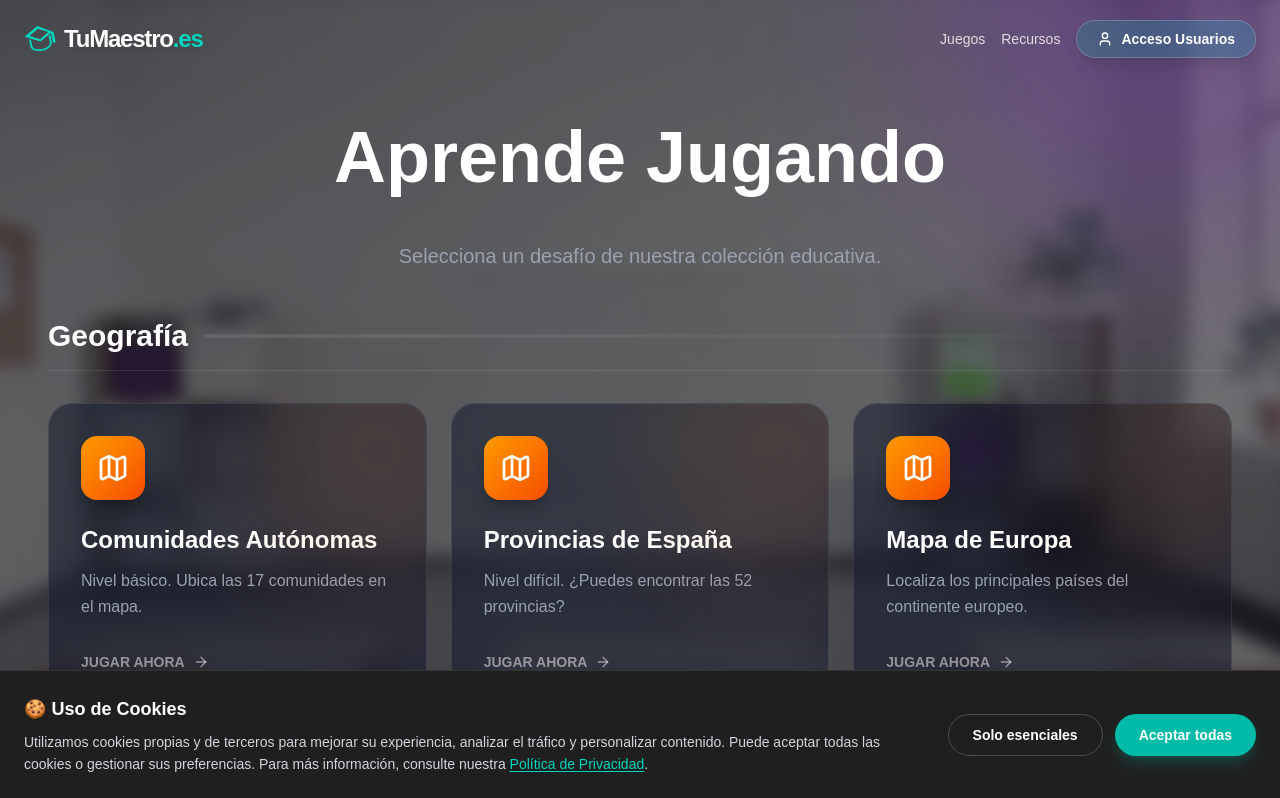
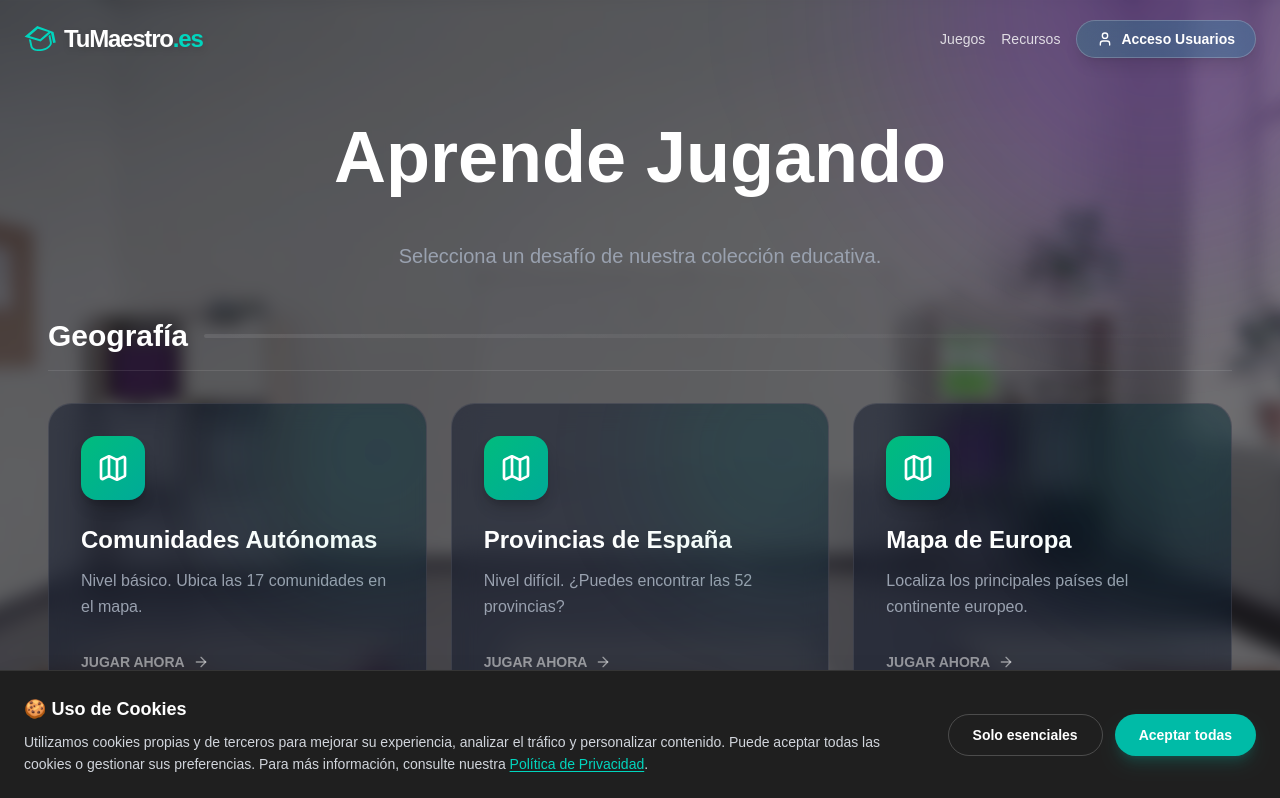
Before and after one commit to davidlpena74-bit/tumaestro, a Next.js app in the folder web/: page /juegos in a window 1280 px wide. Shown: the top 798 px of the page. Built offline with nearby package versions, Linux system fonts and the light colour scheme.

Commit message:
style: update game category colors for better distinction

```diff
--- a/web/src/app/juegos/page.tsx
+++ b/web/src/app/juegos/page.tsx
@@ -30,7 +30,7 @@ const categories: Category[] = [
                 description: 'Nivel básico. Ubica las 17 comunidades en el mapa.',
                 href: '/juegos/mapa-comunidades',
                 icon: Map,
-                color: 'from-amber-500 to-orange-600',
+                color: 'from-emerald-500 to-teal-600',
             },
             {
                 id: 'mapa',
@@ -38,7 +38,7 @@ const categories: Category[] = [
                 description: 'Nivel difícil. ¿Puedes encontrar las 52 provincias?',
                 href: '/juegos/mapa-provincias',
                 icon: Map,
-                color: 'from-amber-500 to-orange-600',
+                color: 'from-emerald-500 to-teal-600',
             },
             {
                 id: 'europe',
@@ -46,7 +46,7 @@ const categories: Category[] = [
                 description: 'Localiza los principales países del continente europeo.',
                 href: '/juegos/mapa-europa',
                 icon: Map,
-                color: 'from-amber-500 to-orange-600',
+                color: 'from-emerald-500 to-teal-600',
             },
             {
                 id: 'capitals-ue',
@@ -54,7 +54,7 @@ const categories: Category[] = [
                 description: '¿Sabes cuáles son las 27 capitales de la Unión Europea?',
                 href: '/juegos/capitales-ue',
                 icon: Map,
-                color: 'from-amber-500 to-orange-600',
+                color: 'from-emerald-500 to-teal-600',
             },
             {
                 id: 'capitals-europe',
@@ -62,7 +62,7 @@ const categories: Category[] = [
                 description: 'Reto maestro: Las 50 capitales del continente.',
                 href: '/juegos/capitales-europa',
                 icon: Map,
-                color: 'from-amber-500 to-orange-600',
+                color: 'from-emerald-500 to-teal-600',
             },
             {
                 id: 'rios',
@@ -70,7 +70,7 @@ const categories: Category[] = [
                 description: 'Identifica los principales ríos de la península.',
                 href: '/juegos/mapa-rios',
                 icon: Map,
-                color: 'from-amber-500 to-orange-600',
+                color: 'from-emerald-500 to-teal-600',
             },
             {
                 id: 'capitals-ue-match',
@@ -78,7 +78,7 @@ const categories: Category[] = [
                 description: 'Juego de arrastrar. Empareja países y capitales de la Unión Europea.',
                 href: '/juegos/capitales-ue-match',
                 icon: Puzzle,
-                color: 'from-amber-500 to-orange-600',
+                color: 'from-emerald-500 to-teal-600',
             },
             {
                 id: 'capitals-europe-match',
@@ -86,7 +86,7 @@ const categories: Category[] = [
                 description: 'Reto final de arrastrar. Las 50 capitales del continente.',
                 href: '/juegos/capitales-europa-match',
                 icon: Puzzle,
-                color: 'from-amber-500 to-orange-600',
+                color: 'from-emerald-500 to-teal-600',
             }
         ]
     },
@@ -100,7 +100,7 @@ const categories: Category[] = [
                 description: 'Reparte pizzas entre amigos. Juego visual de matemáticas.',
                 href: '/juegos/divisiones',
                 icon: Calculator,
-                color: 'from-orange-500 to-yellow-500',
+                color: 'from-orange-500 to-amber-600',
             }
         ]
     },
@@ -114,7 +114,7 @@ const categories: Category[] = [
                 description: 'Preguntas de historia, ciencia y arte. Pon a prueba tu mente.',
                 href: '/juegos/quiz-cultura',
                 icon: BrainCircuit,
-                color: 'from-indigo-500 to-purple-500',
+                color: 'from-violet-500 to-indigo-600',
             }
         ]
     }
```
